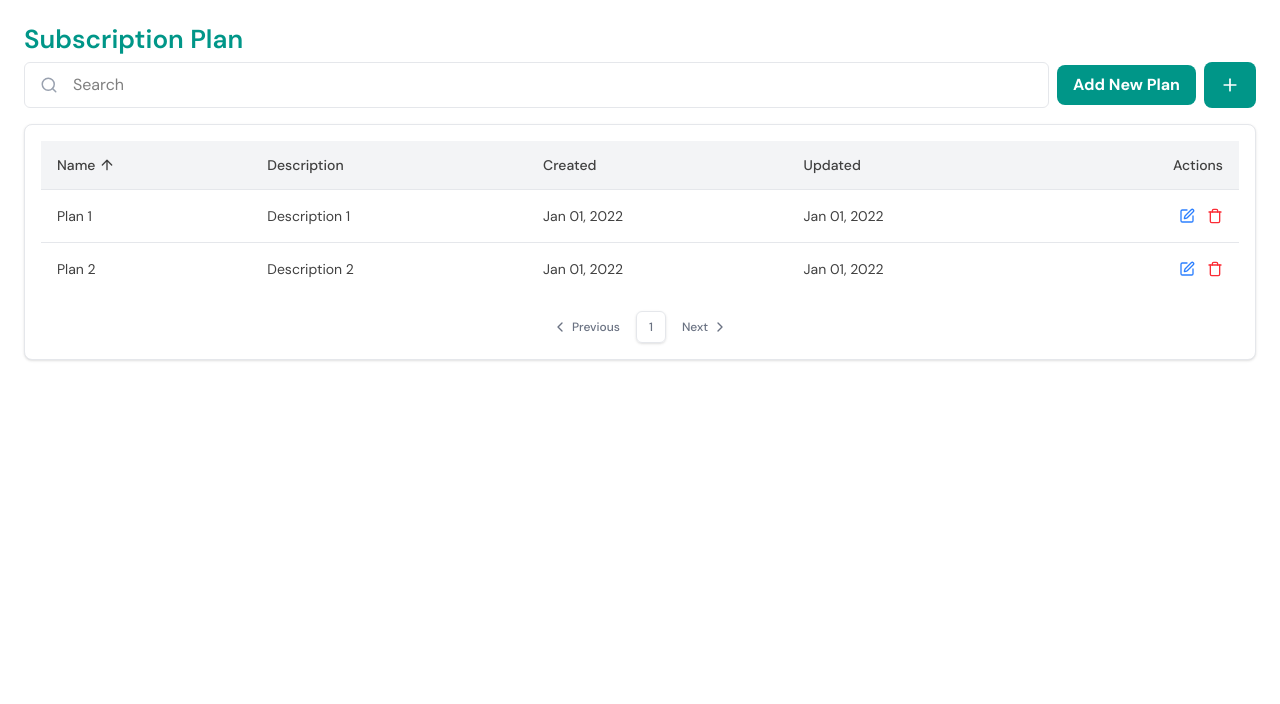
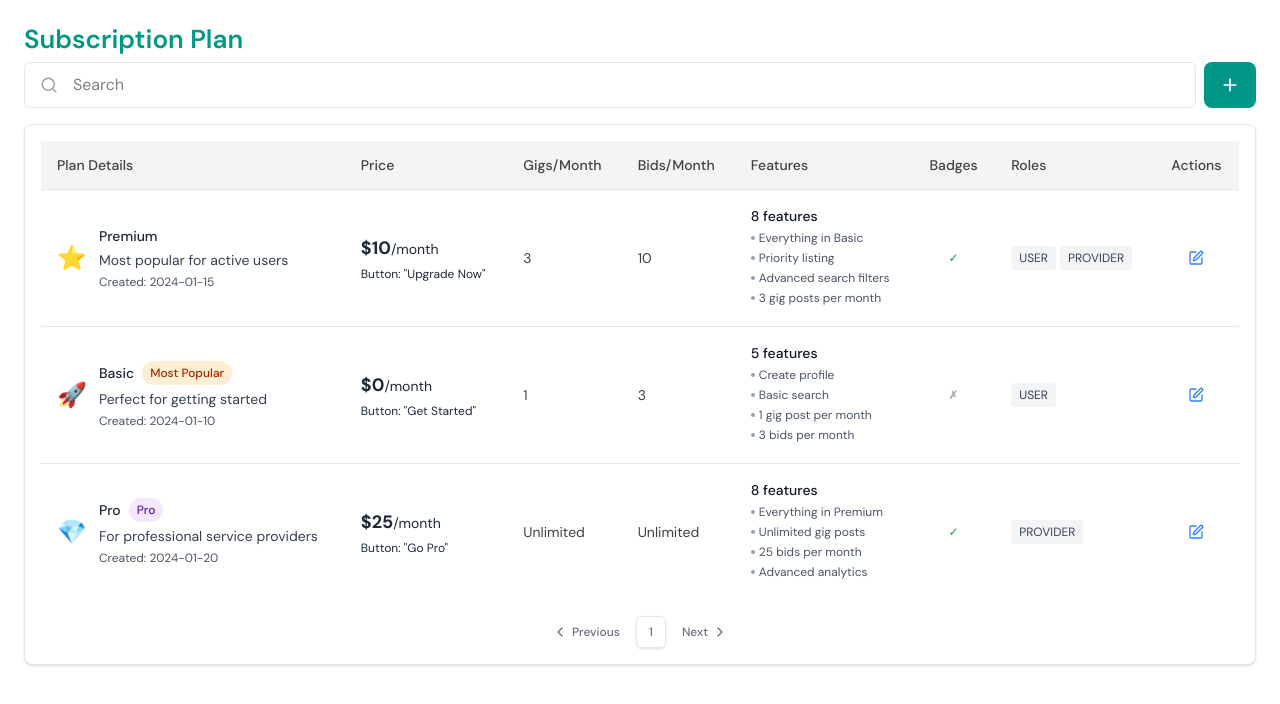
Before and after one commit to DevanshiShahTatva/Campus-Gigs-Client, a Next.js app: page /admin/subscription-plan in a window 1280 px wide. Shown: the top 704 px of the page. Built offline with nearby package versions, Linux system fonts and the light colour scheme.

Commit message:
update common data component

```diff
--- a/src/app/admin/subscription-plan/[id]/page.tsx
+++ b/src/app/admin/subscription-plan/[id]/page.tsx
@@ -18,8 +18,8 @@ type SubscriptionPlanFormValues = {
   icon: string;
   isPro: boolean;
   rolesAllowed: string[];
-  maxGigsPerMonth: string;
-  maxBidsPerMonth: string;
+  maxGigsPerMonth: string | null;
+  maxBidsPerMonth: string | null;
   features: string[];
   canGetBadges: boolean;
   mostPopular: boolean;
@@ -163,11 +163,24 @@ const CreateEditSubscriptionPlan = () => {
   const handleSubmit = async (values: SubscriptionPlanFormValues, { resetForm }: FormikHelpers<SubscriptionPlanFormValues>) => {
     try {
       setIsSubmitting(true);
-      console.log("Submitting subscription plan:", values);
 
+      // Prepare the submission data
+      const submissionData = { ...values };
+
+      // If it's a Pro plan, set maxGigsPerMonth and maxBidsPerMonth to null
+      // and include all available roles
+      if (values.isPro) {
+        submissionData.maxGigsPerMonth = null;
+        submissionData.maxBidsPerMonth = null;
+        submissionData.rolesAllowed = ROLE_OPTIONS.map((role) => role.value);
+      }
+
+      console.log("Submitting subscription plan:", submissionData);
+
+      // Simulate API call
       await new Promise((resolve) => setTimeout(resolve, 1000));
 
-      toast.success("Subscription plan created successfully!");
+      toast.success(`Subscription plan ${values.isPro ? "Pro" : ""} ${values.name} created successfully!`);
       resetForm();
     } catch (error) {
       console.error("Error creating subscription plan:", error);
@@ -320,6 +333,32 @@ const CreateEditSubscriptionPlan = () => {
                       min={0}
                       className="w-full"
                     />
+
+                    <div className="w-full">
+                      <label className="block text-sm font-medium text-gray-700 mb-1">Available for Roles</label>
+                      <div className="flex flex-col gap-4">
+                        {ROLE_OPTIONS.map((role) => (
+                          <CheckboxCard
+                            key={role.value}
+                            name="rolesAllowed"
+                            value={role.value}
+                            label={role.label}
+                            checked={values.rolesAllowed.includes(role.value)}
+                            onChange={(e: React.ChangeEvent<HTMLInputElement>) => {
+                              const value = e.target.value;
+                              if (e.target.checked) {
+                                setFieldValue("rolesAllowed", [...values.rolesAllowed, value]);
+                              } else {
+                                setFieldValue(
+                                  "rolesAllowed",
+                                  values.rolesAllowed.filter((r) => r !== value)
+                                );
+                              }
+                            }}
+                          />
+                        ))}
+                      </div>
+                    </div>
                   </>
                 )}
 
@@ -371,31 +410,6 @@ const CreateEditSubscriptionPlan = () => {
                   </div>
                 </div>
               </div>
-              <div className="w-full sm:w-9/12 md:w-1/2">
-                <label className="block text-sm font-medium text-gray-700 mb-1">Available for Roles</label>
-                <div className="flex flex-col gap-4">
-                  {ROLE_OPTIONS.map((role) => (
-                    <CheckboxCard
-                      key={role.value}
-                      name="rolesAllowed"
-                      value={role.value}
-                      label={role.label}
-                      checked={values.rolesAllowed.includes(role.value)}
-                      onChange={(e: React.ChangeEvent<HTMLInputElement>) => {
-                        const value = e.target.value;
-                        if (e.target.checked) {
-                          setFieldValue("rolesAllowed", [...values.rolesAllowed, value]);
-                        } else {
-                          setFieldValue(
-                            "rolesAllowed",
-                            values.rolesAllowed.filter((r) => r !== value)
-                          );
-                        }
-                      }}
-                    />
-                  ))}
-                </div>
-              </div>
 
               <FormikTextField
                 name="buttonText"
--- a/src/app/admin/subscription-plan/page.tsx
+++ b/src/app/admin/subscription-plan/page.tsx
@@ -1,72 +1,209 @@
 "use client";
 
 import React, { useState } from "react";
-import { Trash, Edit } from "lucide-react";
+import { Edit } from "lucide-react";
 import dayjs from "dayjs";
 
 import { DynamicTable } from "@/components/common/DynamicTables";
 import { DEFAULT_PAGINATION } from "@/utils/constant";
-import { Data, SortOrder } from "@/utils/interface";
-import Button from "@/components/common/Button";
+import { SortOrder, ISubscriptionPlan } from "@/utils/interface";
+import { useRouter } from "next/navigation";
 
 const SubscriptionPlan = () => {
+  const router = useRouter();
   const [pagination, setPagination] = useState(DEFAULT_PAGINATION);
+
+  const [plans, setPlans] = useState([
+    {
+      id: 1,
+      name: "Premium",
+      description: "Most popular for active users",
+      price: 10,
+      isPro: false,
+      mostPopular: false,
+      buttonText: "Upgrade Now",
+      icon: "⭐",
+      rolesAllowed: ["USER", "PROVIDER"],
+      maxGigsPerMonth: 3,
+      maxBidsPerMonth: 10,
+      features: [
+        "Everything in Basic",
+        "Priority listing",
+        "Advanced search filters",
+        "3 gig posts per month",
+        "10 bids per month",
+        "Priority support",
+        "Analytics dashboard",
+        "Custom profile badge",
+      ],
+      canGetBadges: true,
+      createdAt: "2024-01-15",
+    },
+    {
+      id: 2,
+      name: "Basic",
+      description: "Perfect for getting started",
+      price: 0,
+      isPro: false,
+      mostPopular: true,
+      buttonText: "Get Started",
+      icon: "🚀",
+      rolesAllowed: ["USER"],
+      maxGigsPerMonth: 1,
+      maxBidsPerMonth: 3,
+      features: ["Create profile", "Basic search", "1 gig post per month", "3 bids per month", "Community support"],
+      canGetBadges: false,
+      createdAt: "2024-01-10",
+    },
+    {
+      id: 3,
+      name: "Pro",
+      description: "For professional service providers",
+      price: 25,
+      isPro: true,
+      mostPopular: false,
+      buttonText: "Go Pro",
+      icon: "💎",
+      rolesAllowed: ["PROVIDER"],
+      maxGigsPerMonth: 10,
+      maxBidsPerMonth: 25,
+      features: [
+        "Everything in Premium",
+        "Unlimited gig posts",
+        "25 bids per month",
+        "Advanced analytics",
+        "Priority support",
+        "Featured listings",
+        "Custom branding",
+        "API access",
+      ],
+      canGetBadges: true,
+      createdAt: "2024-01-20",
+    },
+  ]);
 
   const handlePageChange = (page: number) => {
     setPagination((prev) => ({ ...prev, page }));
   };
 
-  const handleSearch = (searchTerm: string) => {
+  const handleSearchSort = (searchTerm: string, key: keyof ISubscriptionPlan, order: SortOrder, page: number) => {
     console.log("Searching:", searchTerm);
+    console.log("Sort Key:", key, "Order:", order);
+    console.log("Page:", page);
   };
 
-  const handleSortChange = (key: keyof Data, order: SortOrder) => {
-    console.log("Sort Key:", key, "Order:", order);
+  const handleCreatePlan = () => {
+    router.push("/admin/subscription-plan/new");
   };
 
   return (
-    <DynamicTable<Data>
-      data={[
-        { id: "1", name: "Plan 1", description: "Description 1", create_at: "2022-01-01", updated_at: "2022-01-01" },
-        { id: "2", name: "Plan 2", description: "Description 2", create_at: "2022-01-01", updated_at: "2022-01-01" },
-      ]}
+    <DynamicTable<ISubscriptionPlan>
+      data={plans}
       title="Subscription Plan"
       totalPages={pagination.totalPages}
       currentPage={pagination.page}
       handlePageChange={handlePageChange}
-      onSearch={handleSearch}
-      onSortChange={handleSortChange}
+      onSearchSort={handleSearchSort}
+      onClickCreateButton={handleCreatePlan}
       columns={[
-        { key: "name", label: "Name", sortable: true },
-        { key: "description", label: "Description", sortable: true },
         {
-          key: "create_at",
-          label: "Created",
+          key: "name",
+          label: "Plan Details",
           sortable: true,
-          render: (val) => dayjs(val).format("MMM DD, YYYY"),
+          render: (_, plan) => (
+            <div className="flex items-center">
+              <div className="text-2xl mr-3">{plan.icon}</div>
+              <div>
+                <div className="flex items-center gap-2">
+                  <h3 className="text-sm font-medium text-gray-800">{plan.name}</h3>
+                  {plan.mostPopular && <span className="bg-orange-100 text-orange-800 text-xs px-2 py-1 rounded-full font-medium">Most Popular</span>}
+                  {plan.isPro && <span className="bg-purple-100 text-purple-800 text-xs px-2 py-1 rounded-full font-medium">Pro</span>}
+                </div>
+                <p className="text-sm text-gray-700 mt-1">{plan.description}</p>
+                <p className="text-xs text-gray-600 mt-1">Created: {plan.createdAt}</p>
+              </div>
+            </div>
+          ),
         },
         {
-          key: "updated_at",
-          label: "Updated",
+          key: "price",
+          label: "Price",
           sortable: true,
-          render: (val) => dayjs(val).format("MMM DD, YYYY"),
+          render: (_, plan) => (
+            <div className="text-sm">
+              <div className="text-lg font-bold text-gray-800">
+                ${plan.price}
+                <span className="text-sm font-normal text-gray-800">/month</span>
+              </div>
+              <div className="text-xs text-gray-800 mt-1">Button: "{plan.buttonText}"</div>
+            </div>
+          ),
+        },
+        {
+          key: "maxGigsPerMonth",
+          label: "Gigs/Month",
+          sortable: true,
+          render: (_, plan) => (plan.isPro ? "Unlimited" : plan.maxGigsPerMonth),
+        },
+        {
+          key: "maxBidsPerMonth",
+          label: "Bids/Month",
+          sortable: true,
+          render: (_, plan) => (plan.isPro ? "Unlimited" : plan.maxBidsPerMonth),
+        },
+        {
+          key: "features",
+          label: "Features",
+          render: (_, plan) => (
+            <div className="text-sm">
+              <div className="text-gray-900 font-medium mb-1">{plan.features.length} features</div>
+              <div className="space-y-1 max-h-20 overflow-y-auto">
+                {plan.features.map((feature, idx) => (
+                  <div key={idx} className="text-xs text-gray-600 flex items-center gap-1 whitespace-nowrap">
+                    <div className="w-1 min-w-1 h-1 bg-gray-400 rounded-full"></div>
+                    {feature}
+                  </div>
+                ))}
+              </div>
+            </div>
+          ),
+        },
+        {
+          key: "canGetBadges",
+          label: "Badges",
+          sortable: true,
+          textAlign: "center",
+          render: (_, plan) => (
+            <div className="flex items-center justify-center gap-1">
+              <span className={`text-xs ${plan.canGetBadges ? "text-green-600" : "text-gray-400"}`}>{plan.canGetBadges ? "✓" : "✗"}</span>
+            </div>
+          ),
+        },
+        {
+          key: "rolesAllowed",
+          label: "Roles",
+          render: (_, plan) => (
+            <div className="flex flex-wrap gap-1">
+              {plan.rolesAllowed.map((role) => (
+                <span key={role} className="bg-gray-100 text-gray-700 text-xs px-2 py-1 rounded">
+                  {role}
+                </span>
+              ))}
+            </div>
+          ),
         },
       ]}
       actions={(row) => (
-        <div className="flex items-center justify-end gap-x-3">
+        <div className="flex items-center justify-center gap-x-3">
           <button className="text-blue-500 hover:text-blue-700" onClick={() => console.log("Edit", row.id)}>
             <Edit size={16} />
           </button>
-          <button className="text-red-500 hover:text-red-700" onClick={() => console.log("Delete", row.id)}>
+          {/* <button className="text-red-500 hover:text-red-700" onClick={() => console.log("Delete", row.id)}>
             <Trash size={16} />
-          </button>
+          </button> */}
         </div>
       )}
-    >
-      <Button variant="green" className="whitespace-nowrap">
-        Add New Plan
-      </Button>
-    </DynamicTable>
+    />
   );
 };
 
--- a/src/components/common/DynamicTables.tsx
+++ b/src/components/common/DynamicTables.tsx
@@ -24,29 +24,28 @@ export function DynamicTable<T extends { id: number | string }>({
   totalPages,
   handlePageChange,
   currentPage,
-  onSearch,
-  onSortChange,
-  defaultSortKey,
+  onSearchSort,
   defaultSortOrder = "asc",
   searchPlaceholder = "Search",
   children,
   title,
+  onClickCreateButton,
 }: DynamicTableProps<T>) {
   const [searchTerm, setSearchTerm] = useState("");
   const debouncedSearch = useDebounce(searchTerm, 500);
 
-  const [sortKey, setSortKey] = useState<keyof T>(defaultSortKey ?? columns[0].key);
+  const [sortKey, setSortKey] = useState<keyof T | string>("");
   const [sortOrder, setSortOrder] = useState<SortOrder>(defaultSortOrder);
 
   useEffect(() => {
-    onSearch?.(debouncedSearch);
+    onSearchSort?.(debouncedSearch, sortKey as keyof T, sortOrder, 0);
   }, [debouncedSearch]);
 
   const handleSort = (key: keyof T) => {
     const newOrder = sortKey === key && sortOrder === "asc" ? "desc" : "asc";
     setSortKey(key);
     setSortOrder(newOrder);
-    onSortChange?.(key, newOrder);
+    onSearchSort?.(searchTerm, key, newOrder, currentPage);
   };
 
   const visiblePages = useMemo((): (number | "...")[] => {
@@ -81,7 +80,7 @@ export function DynamicTable<T extends { id: number | string }>({
           <SearchIcon size={18} className="absolute left-4 top-1/2 -translate-y-1/2 text-gray-400" />
         </div>
         {children}
-        <Button variant="green" className="flex items-center h-[46px]" onClick={() => {}}>
+        <Button variant="green" className="flex items-center h-[46px]" onClick={onClickCreateButton}>
           <Plus size={20} />
         </Button>
       </div>
@@ -102,7 +101,7 @@ export function DynamicTable<T extends { id: number | string }>({
                   </span>
                 </TableHead>
               ))}
-              {actions && <TableHead textAlign="right">Actions</TableHead>}
+              {actions && <TableHead textAlign="center">Actions</TableHead>}
             </TableRow>
           </TableHeader>
 
```
Also changed, not shown: src/utils/interface.ts (+5 -3 lines).
